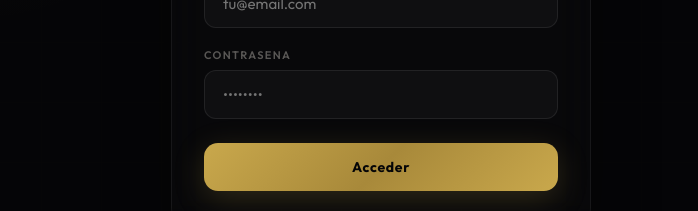
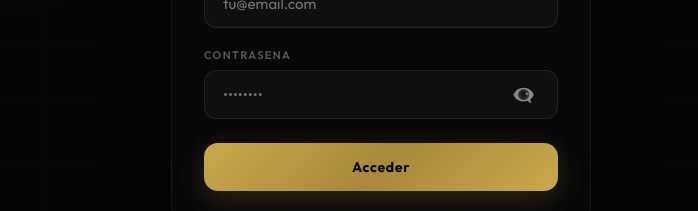
Before and after one commit to kl8blade-arch/luxury-shield-crm, a Next.js app: page /login in a window 1280 px wide. Shown: the part 378-589 px from the top of the page, without its empty margins (259-957 px from the left). Built offline with nearby package versions, Linux system fonts and the light colour scheme; no server answers.

Commit message:
feat: add password visibility toggle to login page

```diff
--- a/src/app/login/page.tsx
+++ b/src/app/login/page.tsx
@@ -11,6 +11,7 @@ const GOOGLE_CLIENT_ID = process.env.NEXT_PUBLIC_GOOGLE_CLIENT_ID || ''
 export default function LoginPage() {
   const [email, setEmail] = useState('')
   const [password, setPassword] = useState('')
+  const [showPassword, setShowPassword] = useState(false)
   const [loading, setLoading] = useState(false)
   const [error, setError] = useState('')
   const [step, setStep] = useState<'login' | '2fa'>('login')
@@ -206,9 +207,33 @@ export default function LoginPage() {
 
                   <div style={{ marginBottom: '24px' }}>
                     <label style={{ display: 'block', fontSize: '11px', fontWeight: 600, letterSpacing: '0.12em', textTransform: 'uppercase', color: 'rgba(240,236,227,0.35)', marginBottom: '8px' }}>Contrasena</label>
-                    <input type="password" value={password} onChange={e => setPassword(e.target.value)}
-                      placeholder="••••••••" required autoComplete="current-password"
-                      style={inputStyle} onFocus={handleFocus} onBlur={handleBlur} />
+                    <div style={{ position: 'relative', display: 'flex', alignItems: 'center' }}>
+                      <input type={showPassword ? 'text' : 'password'} value={password} onChange={e => setPassword(e.target.value)}
+                        placeholder="••••••••" required autoComplete="current-password"
+                        style={{ ...inputStyle, paddingRight: '48px' }} onFocus={handleFocus} onBlur={handleBlur} />
+                      <button
+                        type="button"
+                        onClick={() => setShowPassword(!showPassword)}
+                        style={{
+                          position: 'absolute',
+                          right: '14px',
+                          background: 'none',
+                          border: 'none',
+                          color: 'rgba(240,236,227,0.5)',
+                          cursor: 'pointer',
+                          fontSize: '20px',
+                          padding: '8px',
+                          display: 'flex',
+                          alignItems: 'center',
+                          justifyContent: 'center',
+                          transition: 'color 0.2s',
+                        }}
+                        onMouseEnter={e => { e.currentTarget.style.color = 'rgba(201,168,76,0.8)' }}
+                        onMouseLeave={e => { e.currentTarget.style.color = 'rgba(240,236,227,0.5)' }}
+                      >
+                        {showPassword ? '👁️' : '👁️‍🗨️'}
+                      </button>
+                    </div>
                   </div>
 
                   {error && (
```
